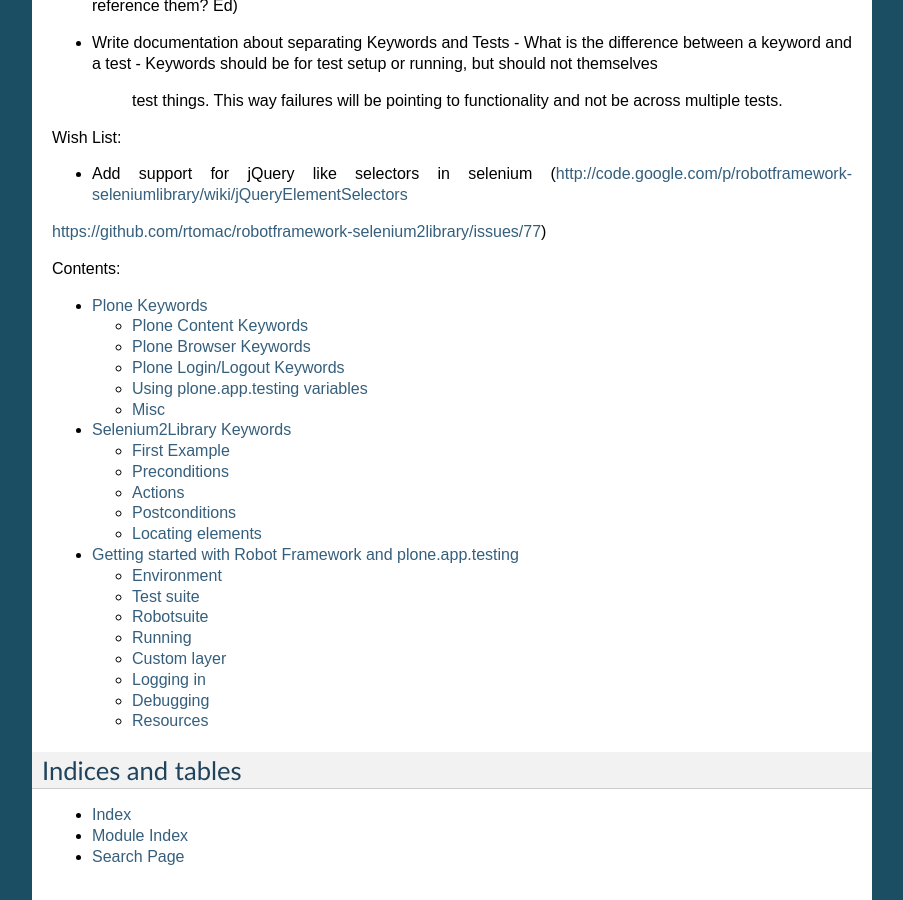
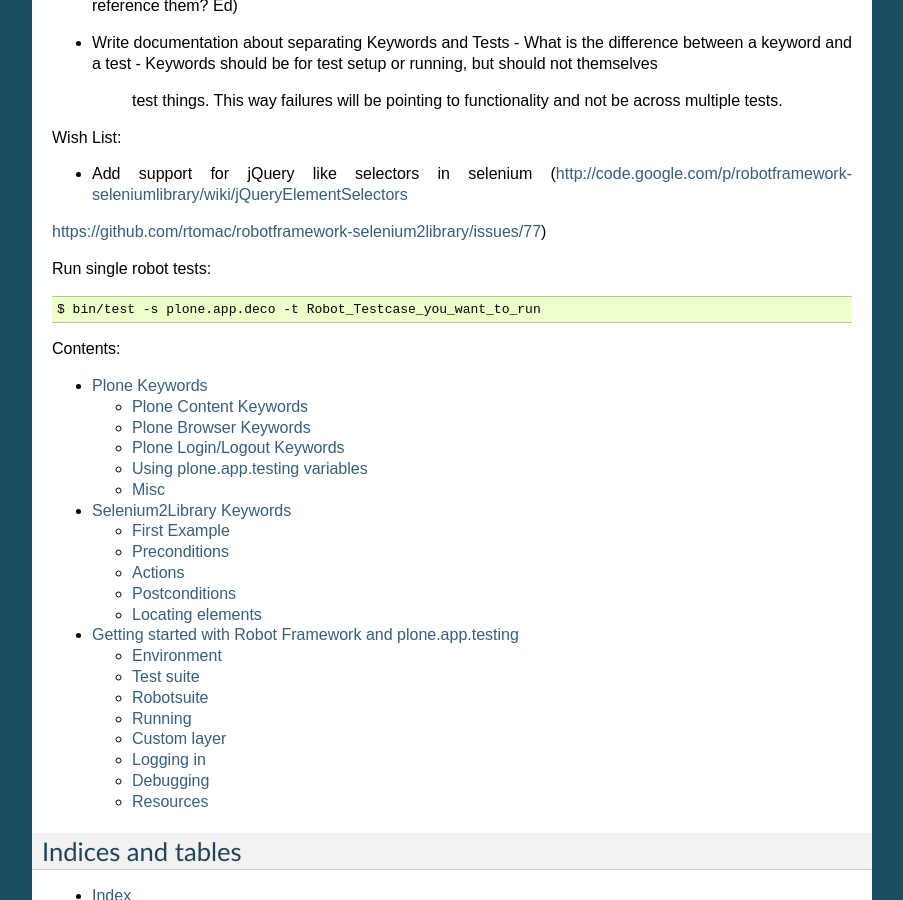
Before and after one commit to plone/plone.app.robotframework, a Sphinx documentation site: the page built from docs/source/index.rst, in a window 1280 px wide and 900 px high, scrolled down 664 px. Shown: the whole window, without its empty margins (198-1101 px from the left). Built offline with Sphinx 7.4.7, drawn with Linux system fonts in a browser that asks for light colours.

Commit message:
Add documentation about how to run a single robot test.

```diff
--- a/docs/source/index.rst
+++ b/docs/source/index.rst
@@ -43,6 +43,11 @@
 - Add support for jQuery like selectors in selenium (http://code.google.com/p/robotframework-seleniumlibrary/wiki/jQueryElementSelectors
 https://github.com/rtomac/robotframework-selenium2library/issues/77)
 
+Run single robot tests::
+
+  $ bin/test -s plone.app.deco -t Robot_Testcase_you_want_to_run
+
+
 Contents:
 
 .. toctree::
```
